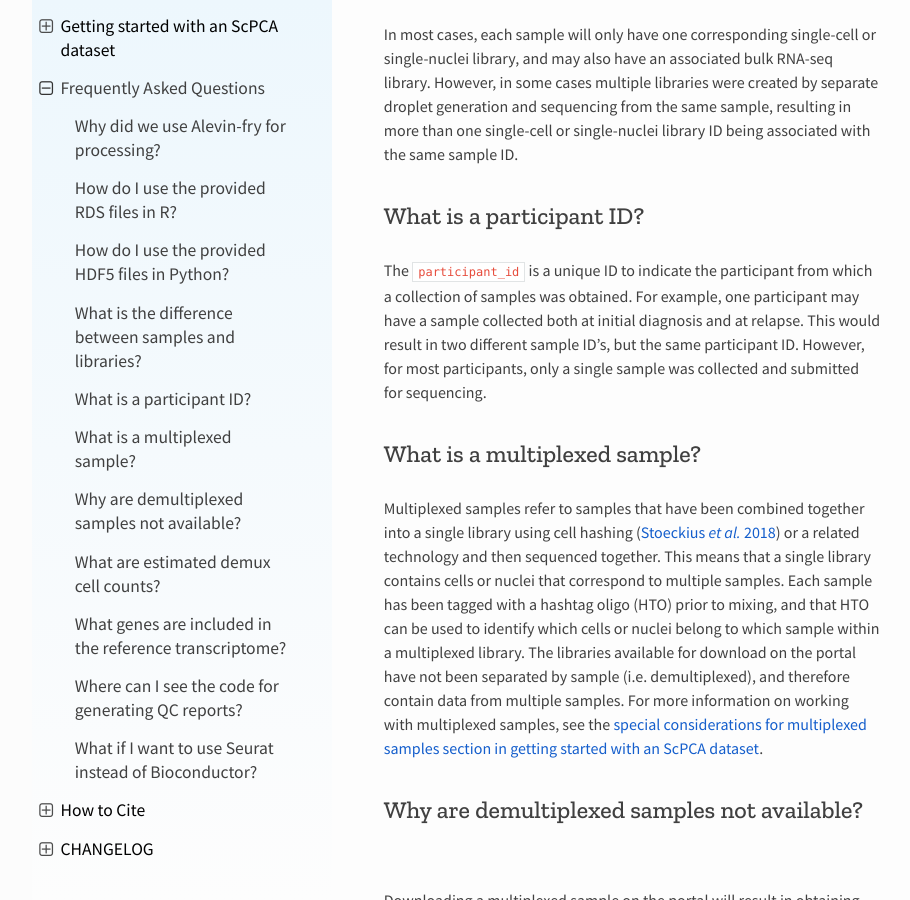
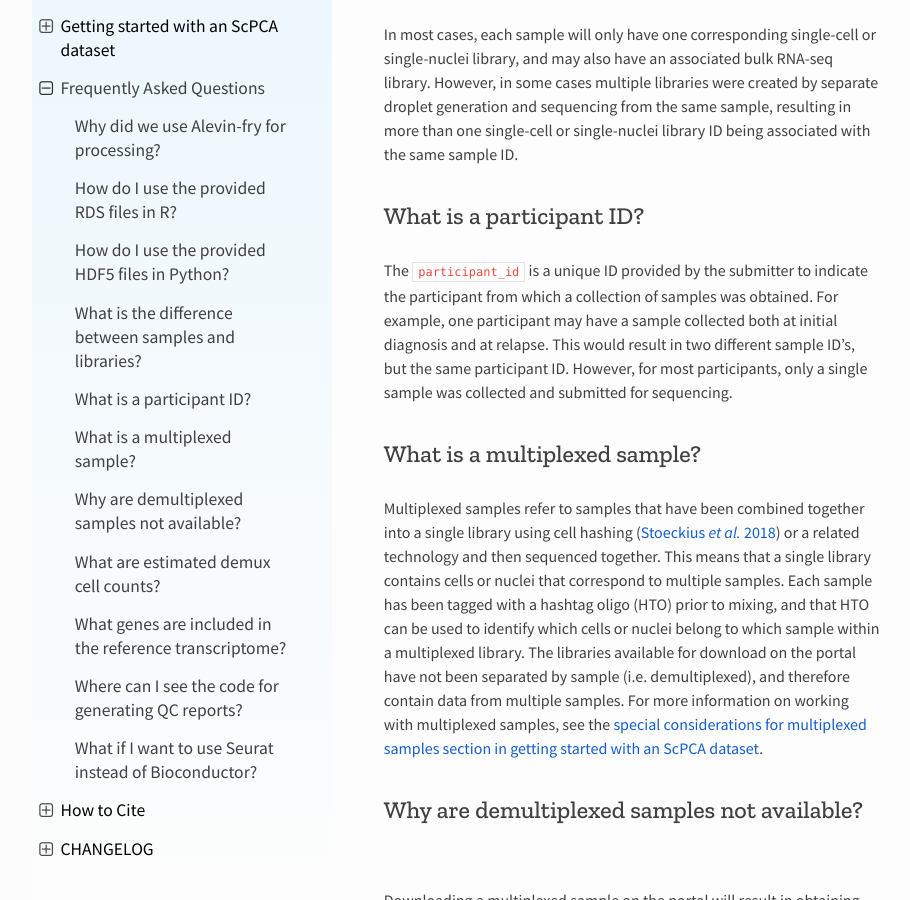
Before and after one commit to DongzeHE/scpca-docs, a Sphinx documentation site: the page built from docs/faq.md, in a window 1280 px wide and 900 px high, scrolled down 3411 px. Shown: the whole window, without its empty margins (158-1068 px from the left). Built offline with Sphinx 7.4.7 and the Read the Docs theme 2.0.0, drawn with Linux system fonts in a browser that asks for light colours.

Commit message:
note that ids are provided by the submitter

```diff
--- a/docs/faq.md
+++ b/docs/faq.md
@@ -67,7 +67,7 @@ However, in some cases multiple libraries were created by separate droplet gener
 
 ## What is a participant ID?
 
-The `participant_id` is a unique ID to indicate the participant from which a collection of samples was obtained.
+The `participant_id` is a unique ID provided by the submitter to indicate the participant from which a collection of samples was obtained.
 For example, one participant may have a sample collected both at initial diagnosis and at relapse.
 This would result in two different sample ID's, but the same participant ID.
 However, for most participants, only a single sample was collected and submitted for sequencing.
```
